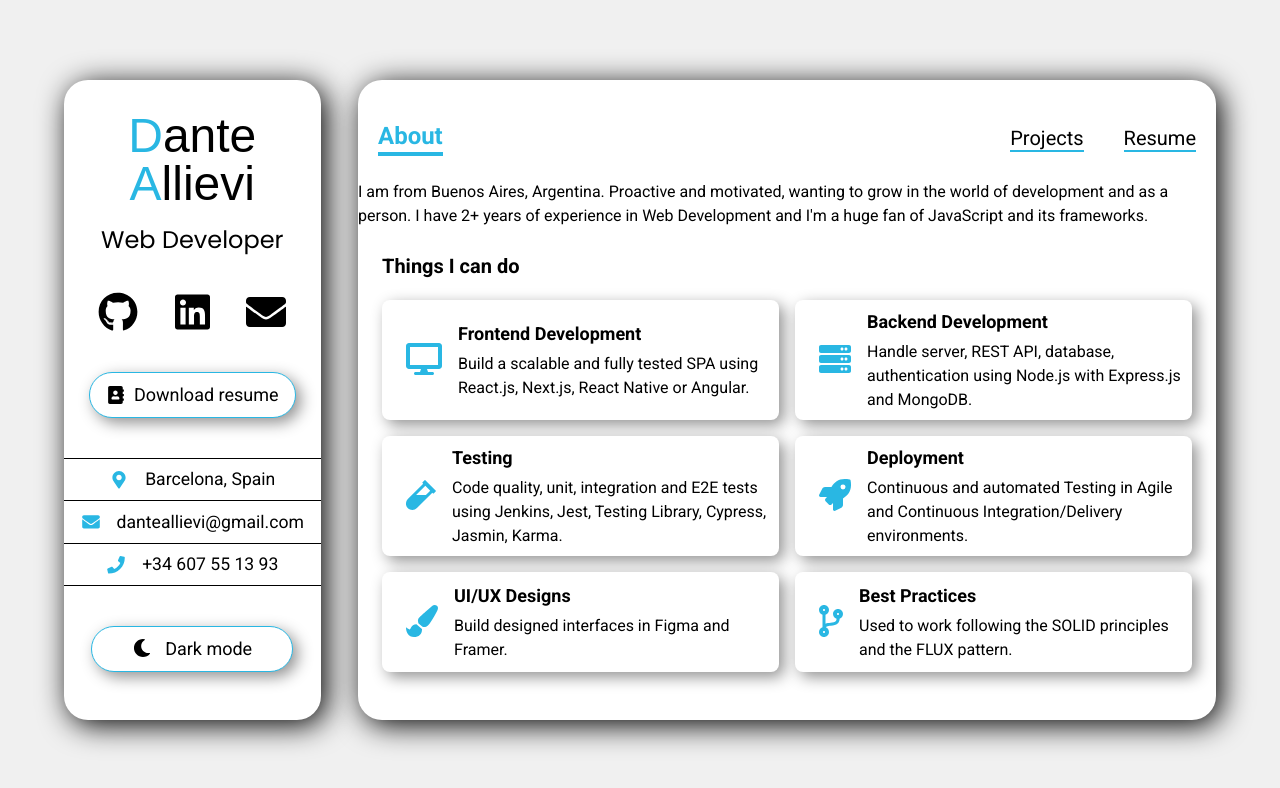
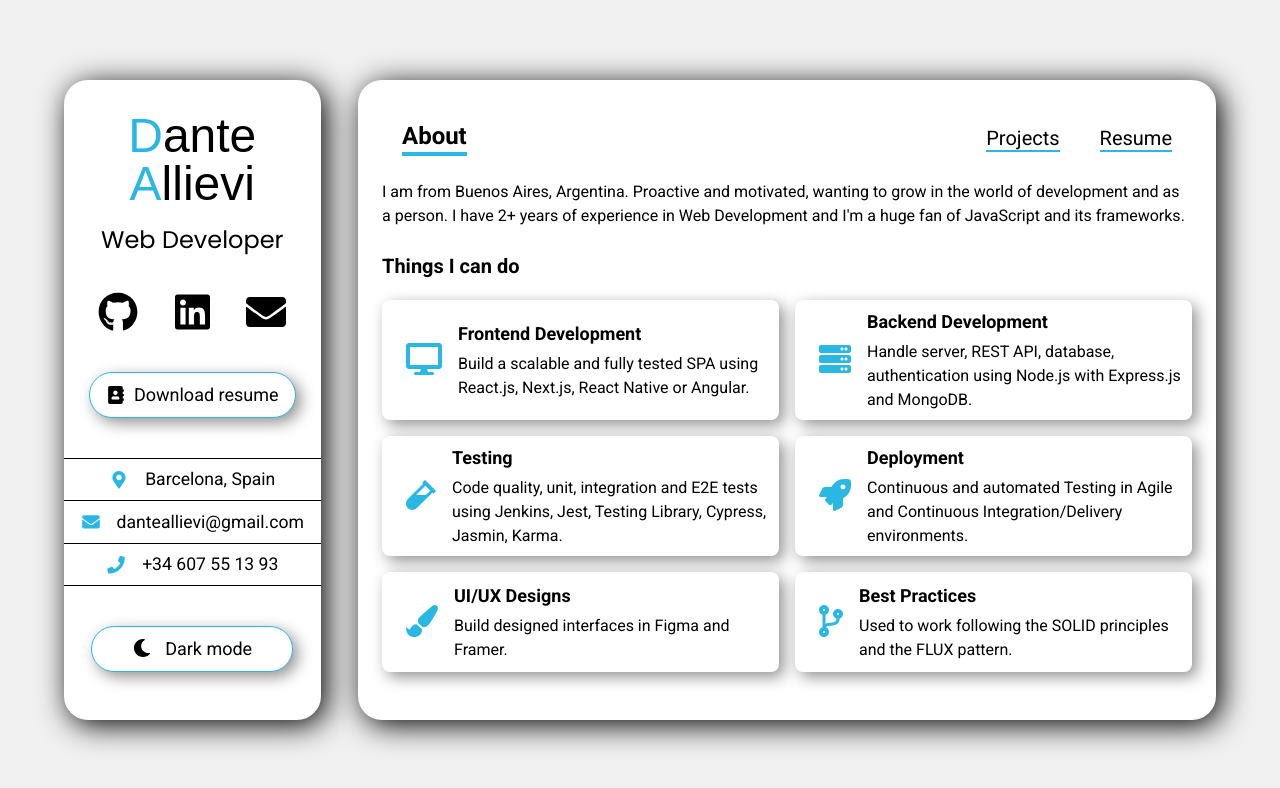
Before and after one commit to danteallievi/portfolio-next, a Next.js app: page / in a window 1280 px wide. Shown: the top 788 px of the page. Built offline with nearby package versions, Linux system fonts and the light colour scheme; a web font is replaced by a local one.

Commit message:
Minor changes on the navbar styles

```diff
--- a/styles/Home.module.scss
+++ b/styles/Home.module.scss
@@ -1,4 +1,11 @@
 @use "./abstracts" as abstracts;
 
-.content__title {
+.content {
+  height: 100%;
+  min-height: 100%;
+  overflow: auto;
+
+  &__title {
+    @apply px-6;
+  }
 }
--- a/styles/components/Navbar/Navbar.module.scss
+++ b/styles/components/Navbar/Navbar.module.scss
@@ -1,5 +1,5 @@
 .navbar {
-  @apply py-3 my-3;
+  @apply py-3 my-3 px-6;
   display: flex;
   justify-content: space-between;
   align-items: center;
@@ -10,7 +10,7 @@
 
   &__activePage {
     @apply text-xl font-bold md:text-2xl sm:mx-5;
-    color: var(--color-primary);
+    // color: var(--color-primary);
     border-bottom: 4px solid var(--color-primary);
   }
 }
```
